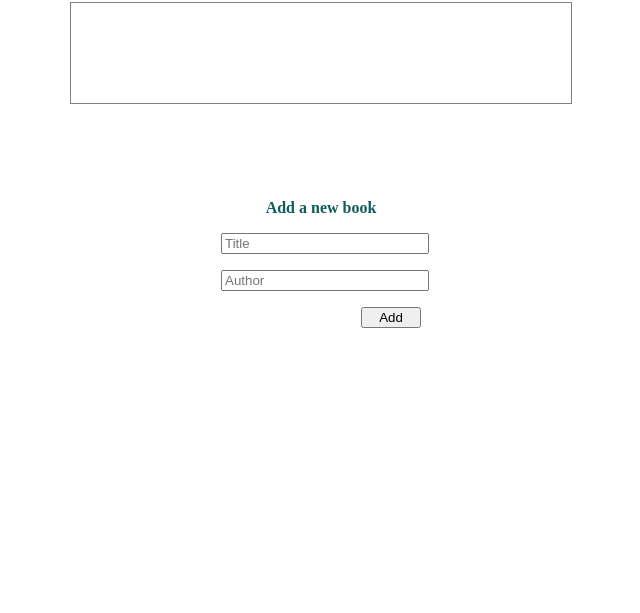
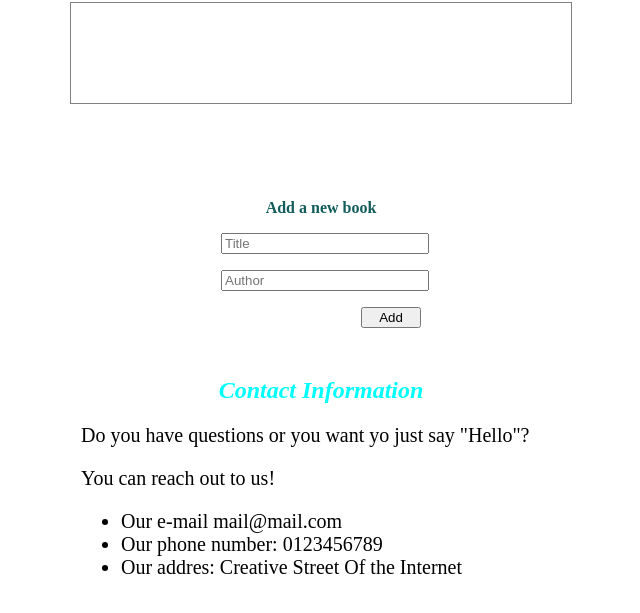
Before and after one commit to AdedayoOpeyemi/awesome-books, a website with bundled scripts: page index.html in a window 1280 px wide. Shown: the part 57-670 px from the top of the page, without its empty margins (319-959 px from the left). Built offline with nearby package versions, Linux system fonts and the light colour scheme.

Commit message:
Added contact us page

```diff
--- a/index.html
+++ b/index.html
@@ -8,6 +8,8 @@
     <title>Awesome books</title>
   </head>
   <body>
+
+    <div>
     <h1>Awesome books</h1>
     <div><ul class="book_holder"></ul></div>
     <br />
@@ -30,6 +32,25 @@
       /><br />
       <input type="submit" value="Add" />
     </form>
+    </div>
+<div>
+  <div class="contact-info">
+    <h1>Contact Information</h1>
+
+    <p>Do you have questions or you want yo just say "Hello"?</p>
+    <p>You can reach out to us! </p>
+
+    <ul>
+      <li>Our e-mail mail@mail.com</li>
+      <li>Our phone number: 0123456789</li>
+      <li>Our addres: Creative Street Of the Internet</li>
+    </ul>
+
+  </div>
+
+</div>
+
+
     <script type="module" src="index.js"></script>
   </body>
 </html>
--- a/styles.css
+++ b/styles.css
@@ -45,12 +45,12 @@ input[type="submit"] {
   width: 30%;
 }
 
-ul {
+.book_holder {
   padding: 0;
   border: 1px solid grey;
 }
 
-li {
+.book_holder > li {
   list-style: none;
   display: flex;
   flex-direction: row;
@@ -58,7 +58,7 @@ li {
   padding-right: 16px;
 }
 
-li:nth-child(even) {
+.book_holder > li:nth-child(even) {
   background-color: #f2f2f2;
 }
 
@@ -72,3 +72,13 @@ li:nth-child(even) {
 .item {
   flex-grow: 1;
 }
+
+.contact-info {
+  /* text-align: center; */
+  text-align: justify;
+  text-justify: inter-word;
+  width: 480px;
+  margin-right: auto;
+  margin-left: auto;
+  font-size: 20px;
+}
```
